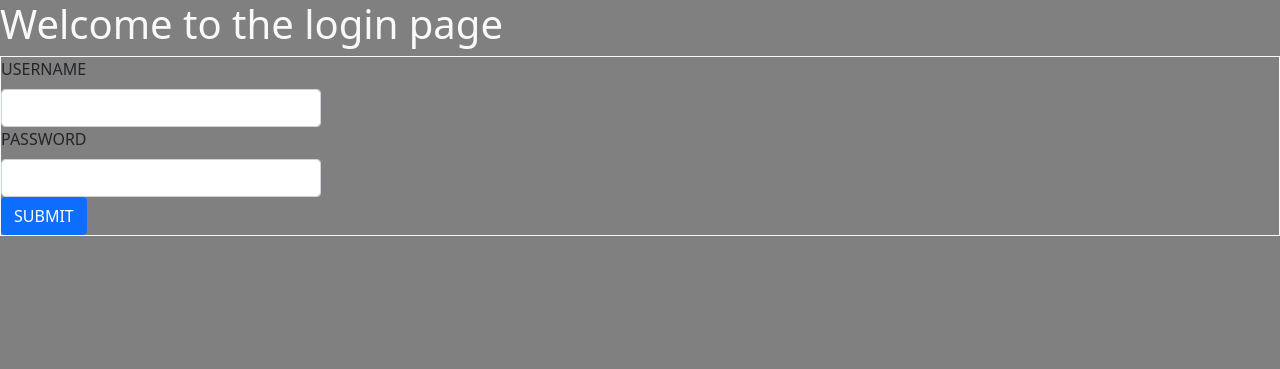
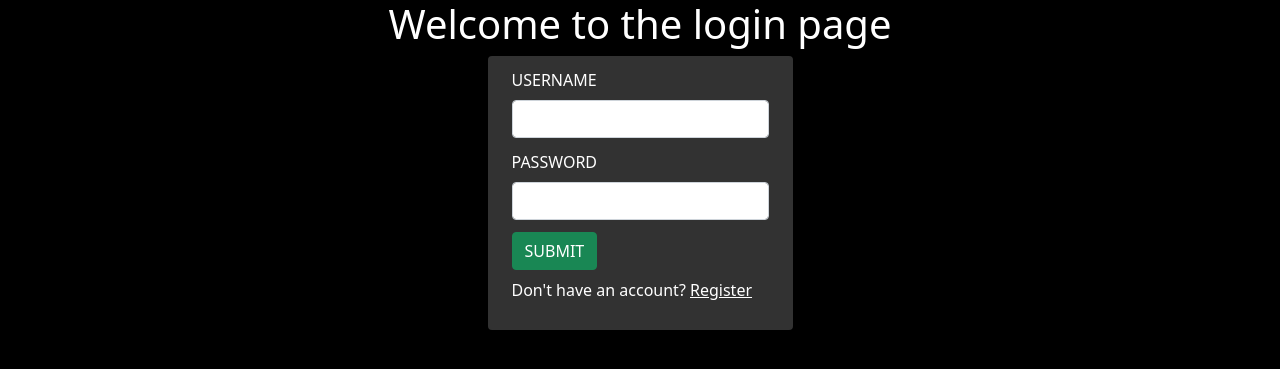
Before and after one commit to umontes/SecureLogin, a Flask app: page / in a window 1280 px wide. Shown: the top 369 px of the page. Run offline with Flask 2, Linux system fonts and the light colour scheme; some libraries are stand-ins or nearby versions.

Commit message:
fixed layout of login.html

```diff
--- a/app.py
+++ b/app.py
@@ -6,5 +6,13 @@ app = Flask(__name__)
 def login():
     return render_template('login.html')
 
+@app.route('/home')
+def welcome():
+    return render_template('home.html')
+
+@app.route('/register')
+def create():
+    return render_template('register.html')
+
 if __name__ == '__main__':
-    app.run()
+    app.run(debug=True)
--- a/static/style.css
+++ b/static/style.css
@@ -1,3 +1,16 @@
 body {
-    background-color: grey;
+    background-color: black;
 }
+
+h1, h2, h3, h4, h5, p, a, label{
+    color: white;
+}
+
+.box {
+    max-width: 25%;
+    margin: auto;
+}
+
+.bg-grey {
+    background-color: #323232;
+}
--- /dev/null
+++ b/templates/base.html
@@ -0,0 +1,29 @@
+<!doctype html>
+<html lang="en">
+
+<head>
+    <meta charset="UTF-8">
+    <meta name="viewport" content="width=device-width, initial-scale=1.0">
+
+    <title>{% block title %}{% endblock %}</title>
+
+    <!--BOOTSTRAP CSS-->
+    <link href="https://cdn.jsdelivr.net/npm/bootstrap@5.1.3/dist/css/bootstrap.min.css" rel="stylesheet"
+    integrity="sha384-1BmE4kWBq78iYhFldvKuhfTAU6auU8tT94WrHftjDbrCEXSU1oBoqyl2QvZ6jIW3" crossorigin="anonymous">
+
+    <!-- style.css -->
+    <link rel="stylesheet" type="text/css" href="static/style.css">
+</head>
+
+<body>
+    <h1 class="text-center">{% block head %}{% endblock %}</h1>
+    {% block content %}{% endblock %}
+
+    <!--BOOTSTRAP JS-->
+    <script src="https://cdn.jsdelivr.net/npm/@popperjs/core@2.10.2/dist/umd/popper.min.js"
+    integrity="sha384-7+zCNj/IqJ95wo16oMtfsKbZ9ccEh31eOz1HGyDuCQ6wgnyJNSYdrPa03rtR1zdB" crossorigin="anonymous"></script>
+    <script src="https://cdn.jsdelivr.net/npm/bootstrap@5.1.3/dist/js/bootstrap.min.js"
+    integrity="sha384-QJHtvGhmr9XOIpI6YVutG+2QOK9T+ZnN4kzFN1RtK3zEFEIsxhlmWl5/YESvpZ13" crossorigin="anonymous"></script>
+    <script type="text/javascript" src="static/transaction.js"></script>
+</body>
+</html>
--- a/templates/login.html
+++ b/templates/login.html
@@ -1,35 +1,26 @@
-<!DOCTYPE html>
-<html lang="en">
+{% extends 'base.html' %}
 
-<head>
-    <meta charset="UTF-8">
-    <meta name="viewport" content="width=device-width, initial-scale=1.0">
+{% block title %}Login Page{% endblock %}
 
-    <title>UMONTES | Login Page</title>
+{% block head %}Welcome to the login page{% endblock %}
 
-    <!--BOOTSTRAP CSS-->
-    <link href="https://cdn.jsdelivr.net/npm/bootstrap@5.1.3/dist/css/bootstrap.min.css" rel="stylesheet"
-    integrity="sha384-1BmE4kWBq78iYhFldvKuhfTAU6auU8tT94WrHftjDbrCEXSU1oBoqyl2QvZ6jIW3" crossorigin="anonymous">
-
-    <!-- style.css -->
-    <link rel="stylesheet" type="text/css" href="static/style.css">
-</head>
-
-<body>
-    <h1 class="text-light">Welcome to the login page</h1>
-
-    <form class="contianer border border-light ">
-        <div class="col-3">
+{% block content %}
+    <div class="d-flex justify-content-center">
+        <form class="contianer px-4 py-2 row-2 rounded bg-grey">
+            <div class="col-auto py-1">
                 <label class="form-label">USERNAME</label>
                 <input type="text" class="form-control">
             </div>
-        <div class="col-3">
+            <div class="col-auto py-2">
                 <label class="form-label">PASSWORD</label>
                 <input type="password" class="form-control">
             </div>
-        <button type="submit" class="btn btn-primary">SUBMIT</button>
+            <div class="py-1">
+                <button type="submit" class="btn btn-success">SUBMIT</button>
+            </div>
+            <div class="py-1">
+                <p>Don't have an account? <a href="register">Register</a></p>
+            </div>
         </form>
-
-</body>
-
-</html>
+    </div>
+{% endblock %}
```
Also changed, not shown: templates/home.html (added, +9 -0 lines), templates/register.html (added, +11 -0 lines), templates/welcome.html (deleted). Lines whose indentation alone changed are shown as unchanged.
